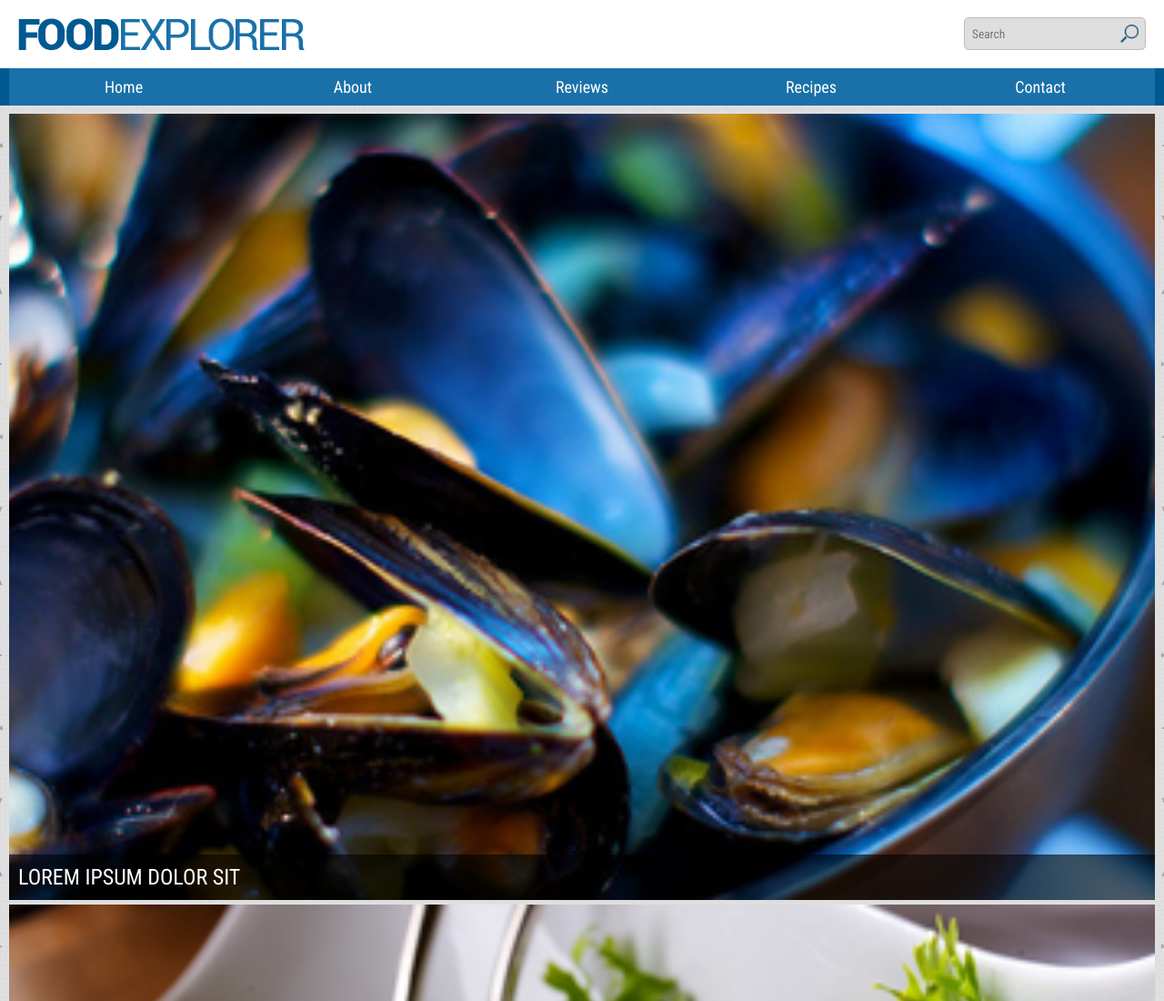
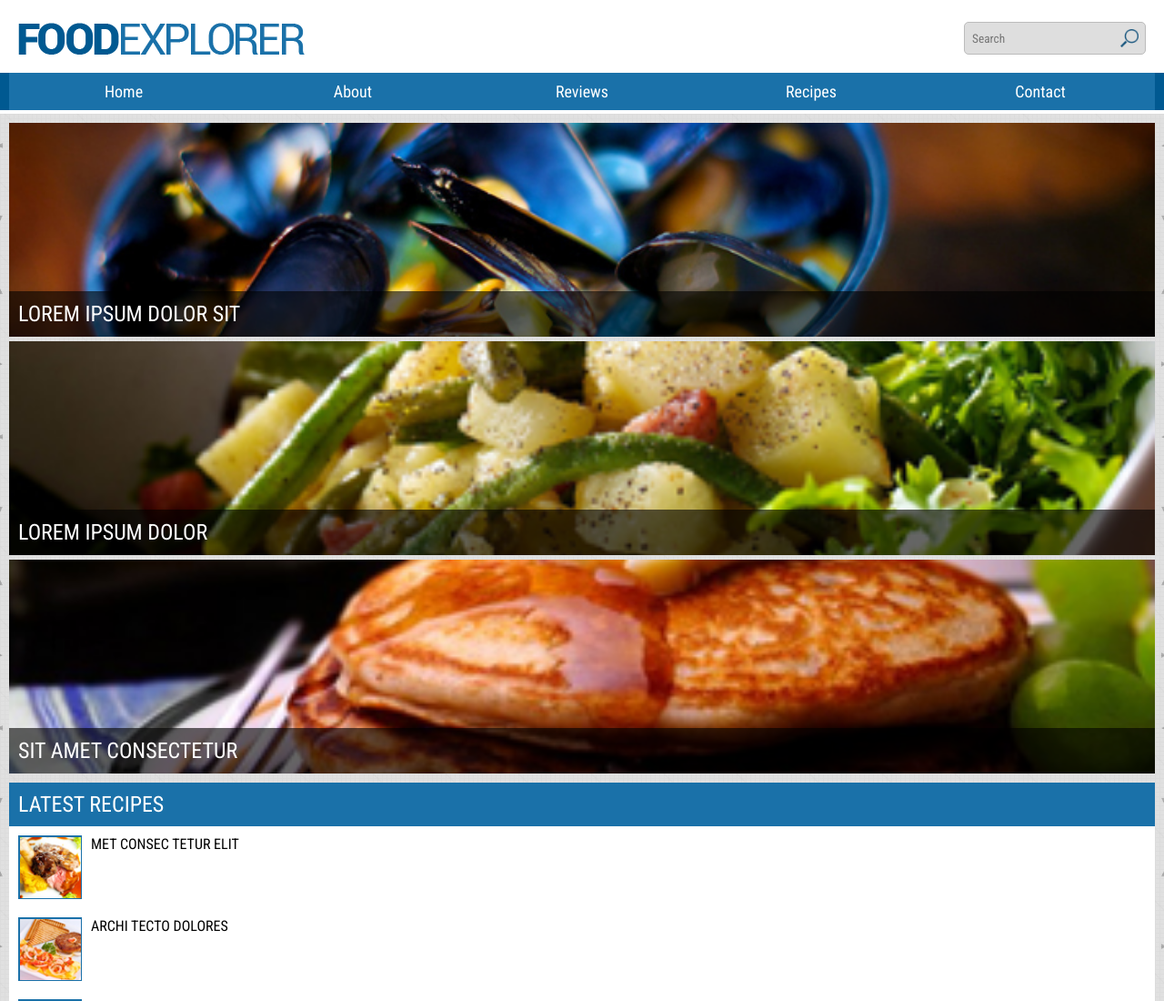
Before and after one commit to nyanbeans/food-explorer, a website: page dev/index.html in a window 1280 px wide. Shown: the top 1100 px of the page at 91% size. Drawn offline with nearby package versions, Linux system fonts and the light colour scheme; files that its build step writes are made by us from their sources.

Commit message:
minor padding adjustments

```diff
--- a/dev/scss/_header.scss
+++ b/dev/scss/_header.scss
@@ -22,6 +22,7 @@ header{
     display: flex;
     flex-wrap: wrap;
     justify-content: space-between;
+    padding: 5px 0px 5px 0px;
     background-color: $white;
 }
 
@@ -65,6 +66,7 @@ header{
     border: 1px solid $darkBlue;
     text-align: center;
     padding: 7px;
+    transition: 0.3s ease;
 }
 
 .ul-nav-bar a{
@@ -140,6 +142,7 @@ header{
 
     #logo-full{
         display: block;
+        max-width: 70%;
         width: auto;
         height: auto;
         margin: 5px;
--- a/dev/scss/_wrapper.scss
+++ b/dev/scss/_wrapper.scss
@@ -14,8 +14,7 @@
 
 .image-article img{
     object-fit: cover;
-    width: 100%;
-    height: 100%;
+    height: 235px;
 }
 
 .image-article h2{
```
